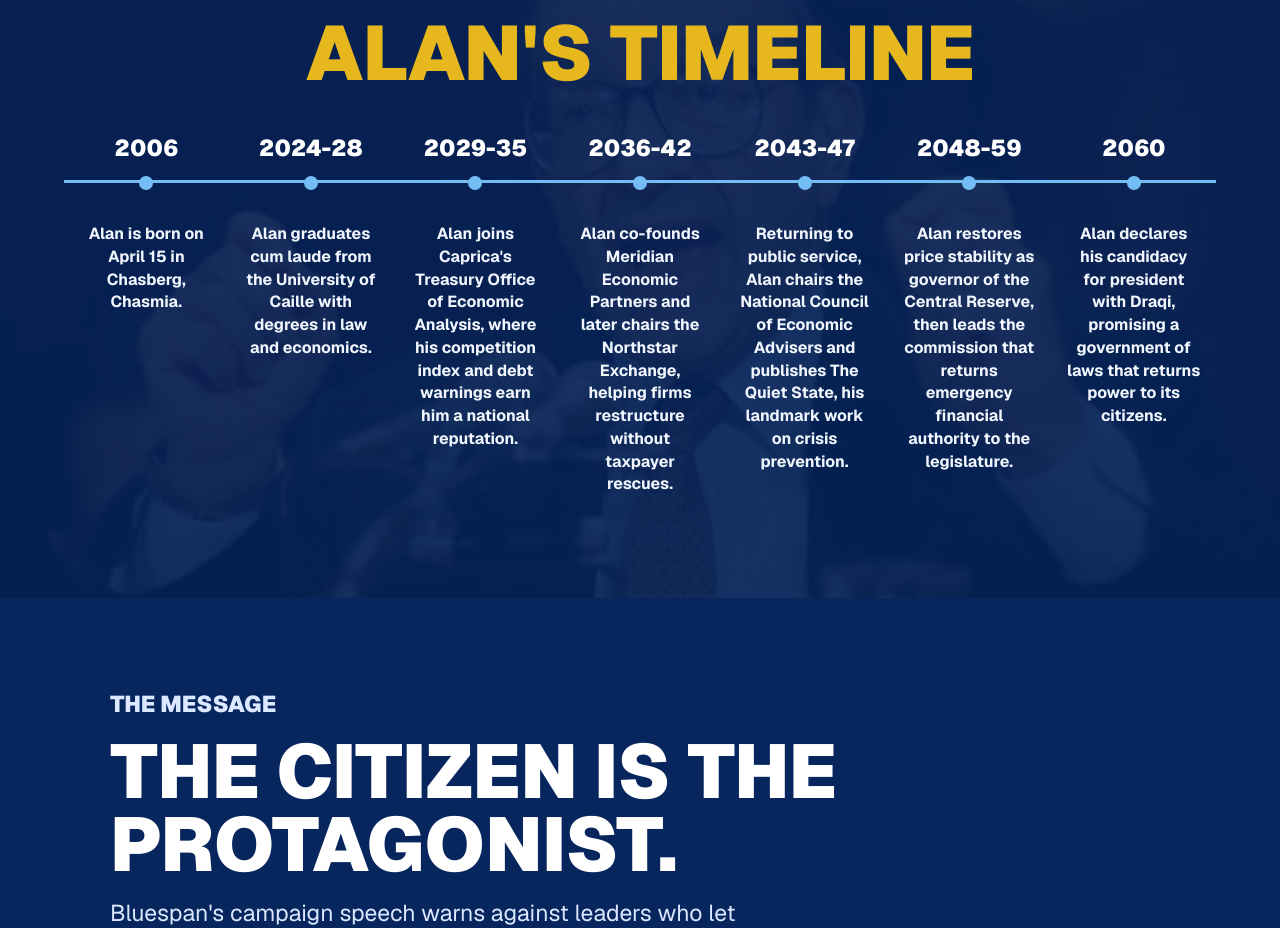
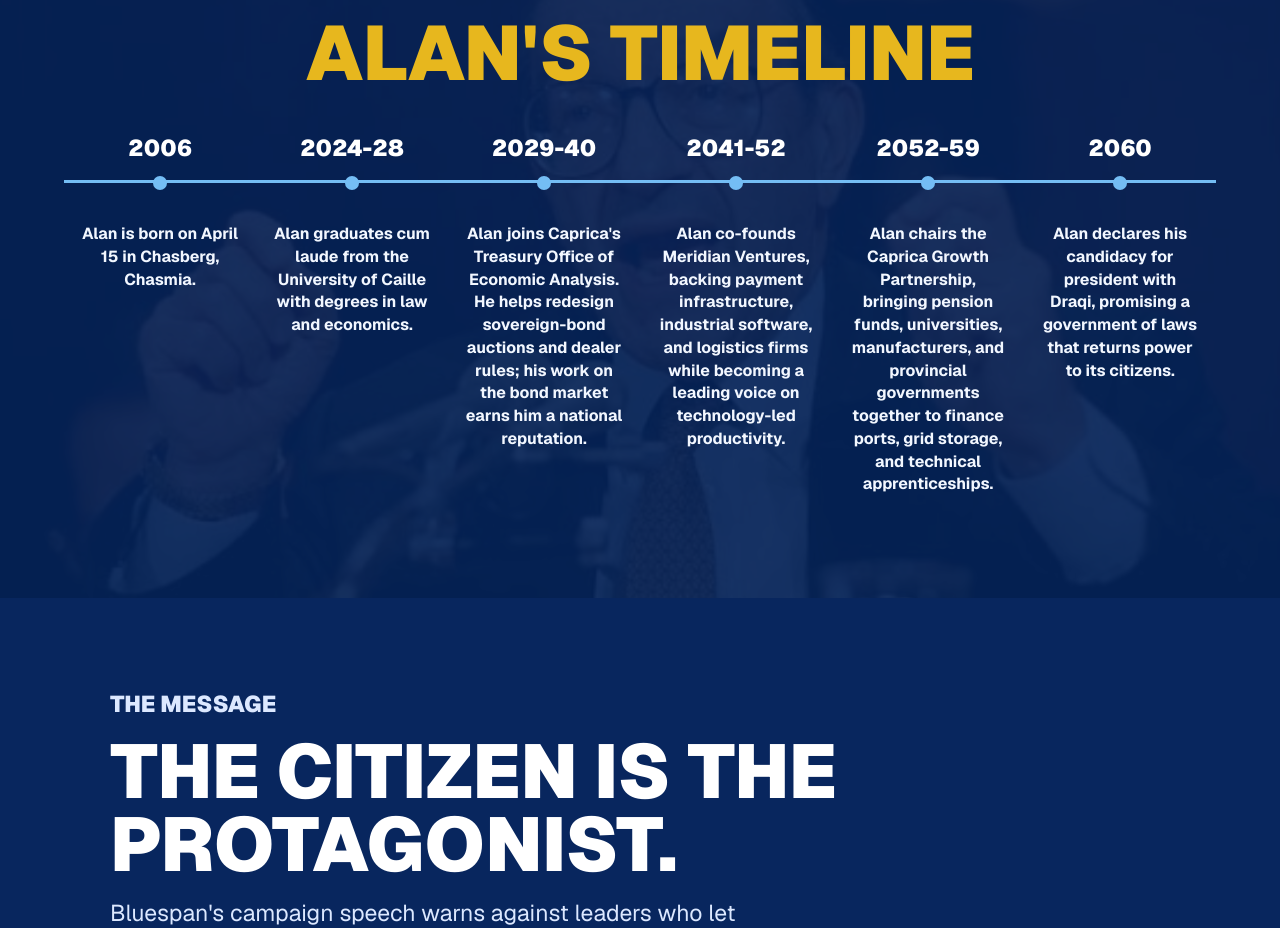
Before and after one commit to manualAlan/bluespan-arkas-2060, a Next.js app: page / in a window 1280 px wide. Shown: the part 1901-2829 px from the top of the page. Built offline with nearby package versions, Linux system fonts and the light colour scheme.

Commit message:
Make Bluespan timeline more realistic

```diff
--- a/app/globals.css
+++ b/app/globals.css
@@ -244,7 +244,7 @@ h1 {
 
 .timeline {
   display: grid;
-  grid-template-columns: repeat(7, minmax(0, 1fr));
+  grid-template-columns: repeat(6, minmax(0, 1fr));
   margin: 0;
   padding: 0;
   list-style: none;
--- a/app/page.tsx
+++ b/app/page.tsx
@@ -32,20 +32,16 @@ const timeline = [
     text: "Alan graduates cum laude from the University of Caille with degrees in law and economics.",
   },
   {
-    year: "2029-35",
-    text: "Alan joins Caprica's Treasury Office of Economic Analysis, where his competition index and debt warnings earn him a national reputation.",
+    year: "2029-40",
+    text: "Alan joins Caprica's Treasury Office of Economic Analysis. He helps redesign sovereign-bond auctions and dealer rules; his work on the bond market earns him a national reputation.",
   },
   {
-    year: "2036-42",
-    text: "Alan co-founds Meridian Economic Partners and later chairs the Northstar Exchange, helping firms restructure without taxpayer rescues.",
+    year: "2041-52",
+    text: "Alan co-founds Meridian Ventures, backing payment infrastructure, industrial software, and logistics firms while becoming a leading voice on technology-led productivity.",
   },
   {
-    year: "2043-47",
-    text: "Returning to public service, Alan chairs the National Council of Economic Advisers and publishes The Quiet State, his landmark work on crisis prevention.",
-  },
-  {
-    year: "2048-59",
-    text: "Alan restores price stability as governor of the Central Reserve, then leads the commission that returns emergency financial authority to the legislature.",
+    year: "2052-59",
+    text: "Alan chairs the Caprica Growth Partnership, bringing pension funds, universities, manufacturers, and provincial governments together to finance ports, grid storage, and technical apprenticeships.",
   },
   {
     year: "2060",
```
